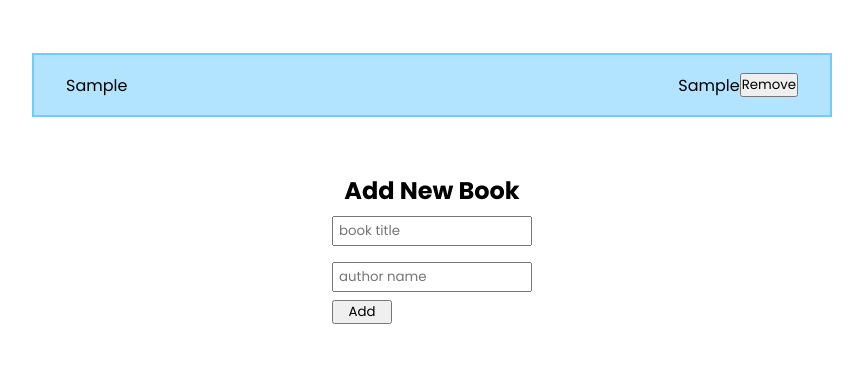
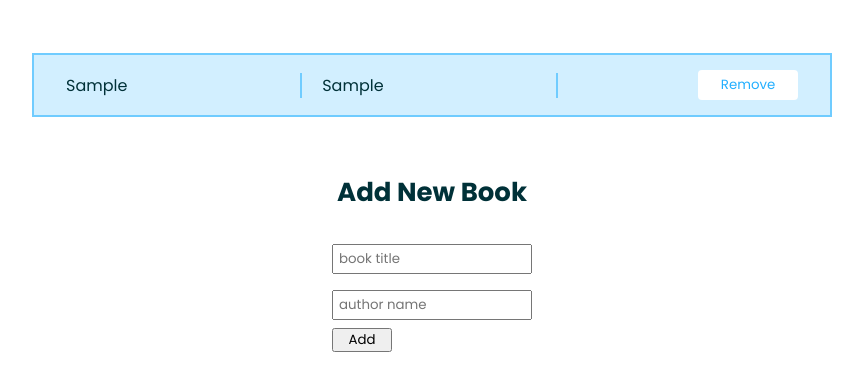
Before and after one commit to omarbabou/awesome-book, a website: page index.html in a window 1280 px wide. Both pictures are taken after typing "Sample", "Sample" into the empty fields and a click on the button "Add". Shown: the part 130-520 px from the top of the page, without its empty margins (208-1071 px from the left). Drawn offline with Linux system fonts and the light colour scheme.

Commit message:
Add color and font size to the h2

```diff
--- a/css/style.css
+++ b/css/style.css
@@ -9,7 +9,7 @@
 :root {
   --primary-color: #fff;
   --primary-color-alt: #9adaff;
-  --secondary-color: #b3e4ff;
+  --secondary-color: #d2efff;
   --secondary-color-alt: #cdedff;
   --container-color: #22afff;
 }
@@ -32,6 +32,13 @@ h1 {
 
 h1 span {
   color: var(--primary-color-alt);
+}
+
+h2 {
+  color: #003138;
+  text-align: center;
+  font-size: 26px;
+  padding-bottom: 1.5rem;
 }
 
 .displayBook {
@@ -62,6 +69,27 @@ h1 span {
   background-color: var(--secondary-color-alt);
 }
 
+.book-content {
+  width: 70%;
+  text-align: start;
+}
+
+.book-content li {
+  width: 50%;
+  color: #003138;
+  border-right: 2px solid #70ccff;
+  margin-right: 20px;
+}
+
+#remove {
+  width: 100px;
+  height: 30px;
+  color: var(--container-color);
+  border: none;
+  background-color: var(--primary-color);
+  border-radius: 4px;
+}
+
 form {
   display: flex;
   flex-direction: column;
```
